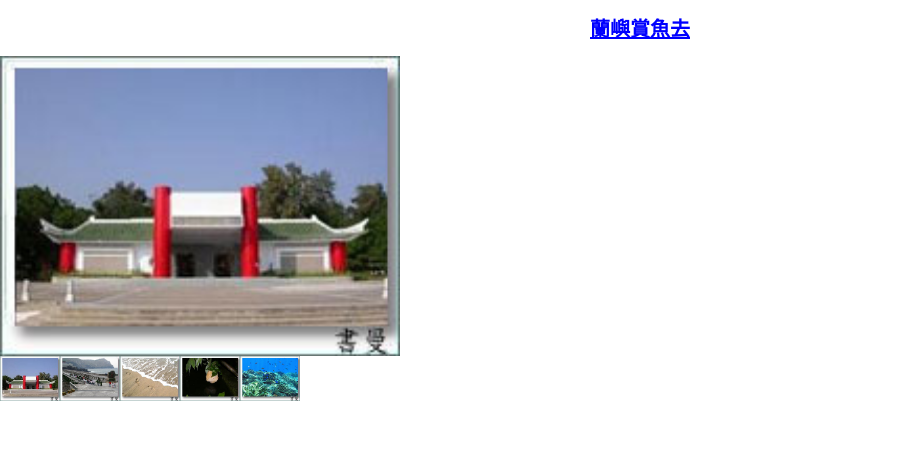
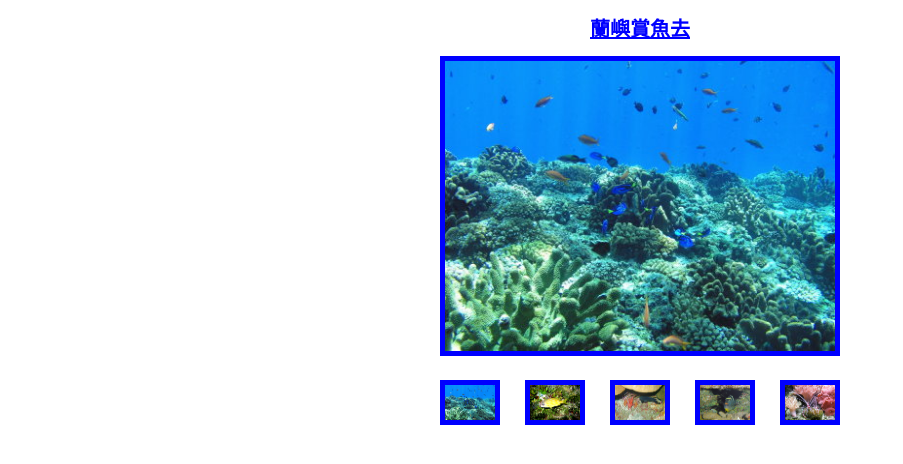
Before and after one commit to creeshrimp/bingji-certification, a plain HTML site: page 05/web03/album5/album5.html in a window 1280 px wide. Shown: the whole page, without its empty margins (0-903 px from the left). Drawn offline with Linux system fonts and the light colour scheme.

Commit message:
[mod] 第五題相簿完成 第五題完成

```diff
--- a/05/web03/album5/album5.html
+++ b/05/web03/album5/album5.html
@@ -5,6 +5,7 @@
     <meta charset="UTF-8">
     <meta name="viewport" content="width=device-width, initial-scale=1.0">
     <title>album5</title>
+    <script src="../jquery-2.1.4.min.js"></script>
 
     <style>
         * {
@@ -33,9 +34,13 @@
             width: 400px;
             height: 300px;
 
+            margin: auto;
+
             #display {
                 width: 100%;
                 height: 300px;
+
+                border: 5px solid #0000FF;
 
                 img {
                     display: block;
@@ -46,11 +51,17 @@
 
             #thumbnails {
                 display: flex;
+                justify-content: space-between;
+
+                padding: 1.5rem 0;
 
                 img {
                     display: block;
                     width: 60px;
                     height: 45px;
+
+                    border: 5px solid #0000FF;
+                    cursor: pointer;
                 }
             }
         }
@@ -61,16 +72,22 @@
     <h1>蘭嶼賞魚去</h1>
     <div id="album">
         <div id="display">
-            <img src="../images/0511a.jpg">
+            <img src="../images/0551.jpg">
         </div>
         <div id="thumbnails">
-            <img src="../images/0511a.jpg">
-            <img src="../images/0521a.jpg">
-            <img src="../images/0531a.jpg">
-            <img src="../images/0541a.jpg">
-            <img src="../images/0551a.jpg">
+            <img src="../images/0551.jpg">
+            <img src="../images/0552.jpg">
+            <img src="../images/0553.jpg">
+            <img src="../images/0554.jpg">
+            <img src="../images/0555.jpg">
         </div>
     </div>
+
+    <script>
+        $('#thumbnails').on('click', 'img', function () {
+            $('#display img').attr('src', $(this).attr('src'))
+        })
+    </script>
 </body>
 
 </html>
```
Also changed, not shown: 05/web03/index.html (+2 -2 lines).
